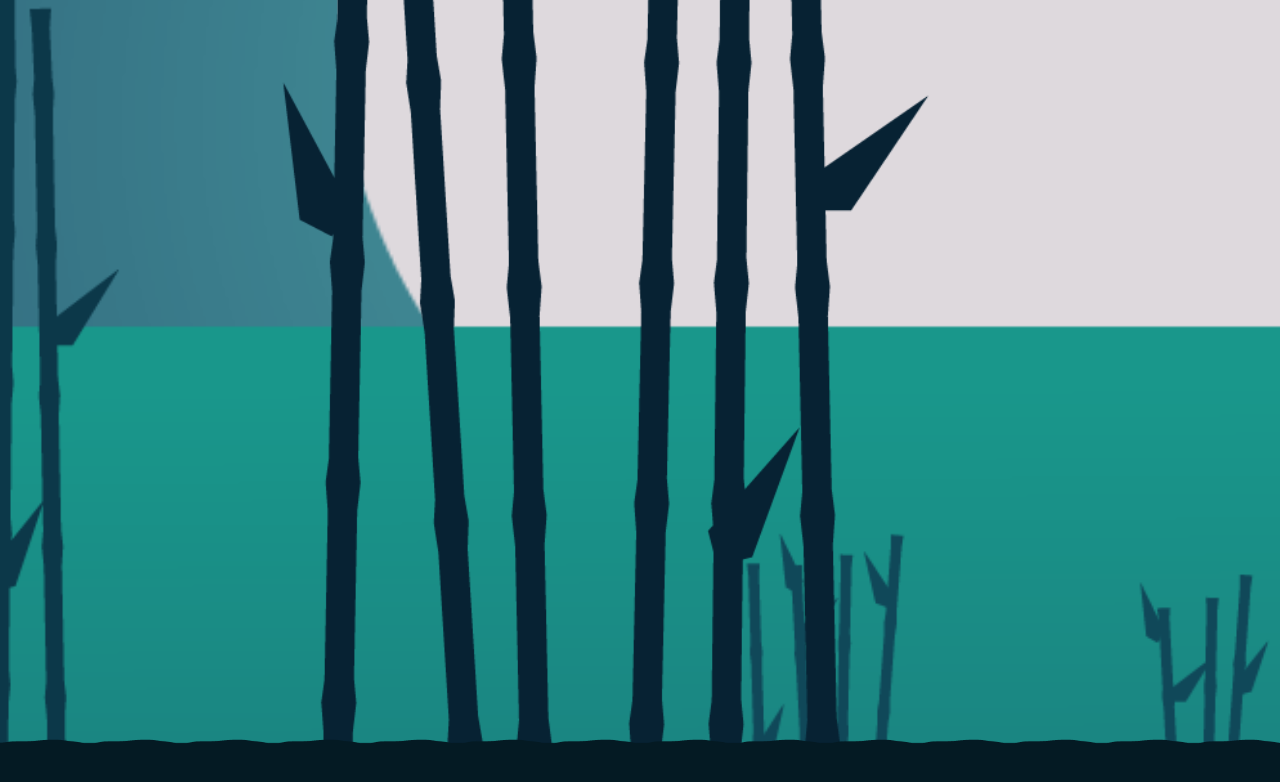
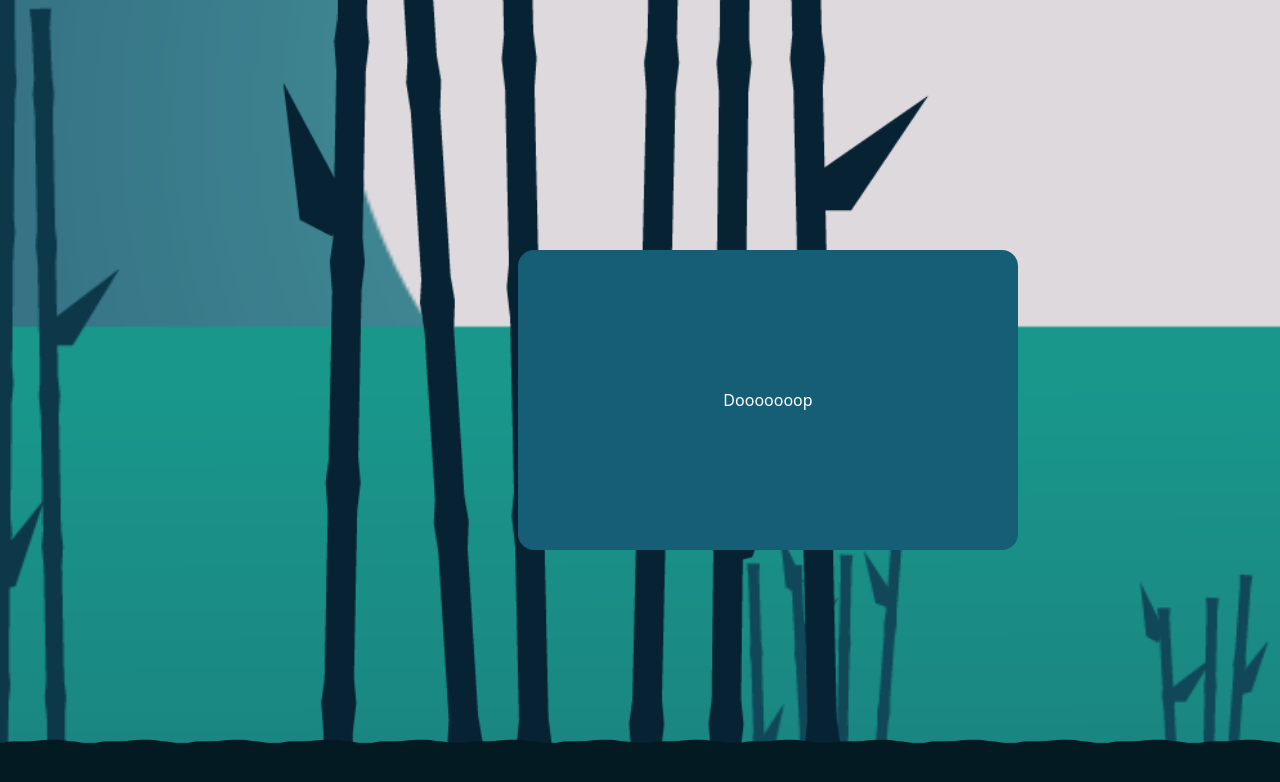
Before and after one commit to gurlanda/personal-website, a React (Create React App) app: page / in a window 1280 px wide. Shown: the top 782 px of the page. Built offline with nearby package versions, Linux system fonts and the light colour scheme.

Commit message:
Begin adding content

```diff
--- a/src/App.tsx
+++ b/src/App.tsx
@@ -1,4 +1,4 @@
-import Home from './pages/Home/Home';
+// import Home from './pages/Home/Home';
 import Sidescroll from './pages/Sidescroll/Sidescroll';
 import './index.css';
 
--- a/src/assets/img/backgrounds/forest/ForestLayers.tsx
+++ b/src/assets/img/backgrounds/forest/ForestLayers.tsx
@@ -1,4 +1,4 @@
-import layer1 from './layer-1.png';
+// import layer1 from './layer-1.png';
 import layer2 from './layer-2.png';
 import layer3 from './layer-3.png';
 import layer4 from './layer-4.png';
--- a/src/assets/img/backgrounds/swamp/SwampLayers.tsx
+++ b/src/assets/img/backgrounds/swamp/SwampLayers.tsx
@@ -1,4 +1,4 @@
-import layer1 from './layer-1.png';
+// import layer1 from './layer-1.png';
 import layer2 from './layer-2.png';
 import layer3 from './layer-3.png';
 import layer4 from './layer-4.png';
--- a/src/pages/Sidescroll/ParallaxContainer.tsx
+++ b/src/pages/Sidescroll/ParallaxContainer.tsx
@@ -23,7 +23,7 @@ const ParallaxContainer: React.FC<{ children?: ReactNode }> = ({
       'wheel',
       horizontalScrollOnWheelEvent
     );
-  }, [containerRef.current]);
+  }, []);
 
   return (
     <div
--- a/src/pages/Sidescroll/ParallaxLayer.tsx
+++ b/src/pages/Sidescroll/ParallaxLayer.tsx
@@ -1,4 +1,4 @@
-import React from 'react';
+import React, { ReactNode } from 'react';
 
 function parallaxLayerStyle(layerNumber: number): React.CSSProperties {
   const translateZ = `translateZ(${layerNumber}px)`;
@@ -14,10 +14,11 @@ function parallaxLayerStyle(layerNumber: number): React.CSSProperties {
   };
 }
 
-const ParallaxLayer: React.FC<{ imageUrl: string; layerNumber: number }> = ({
-  imageUrl,
-  layerNumber,
-}) => {
+const ParallaxLayer: React.FC<{
+  imageUrl: string;
+  layerNumber: number;
+  children?: ReactNode;
+}> = ({ imageUrl, layerNumber, children }) => {
   return (
     <div
       className="h-[100vh] w-full bg-contain bg-repeat-x"
@@ -25,7 +26,9 @@ const ParallaxLayer: React.FC<{ imageUrl: string; layerNumber: number }> = ({
         ...parallaxLayerStyle(layerNumber),
         backgroundImage: `url('${imageUrl}')`,
       }}
-    ></div>
+    >
+      {children}
+    </div>
   );
 };
 
--- a/src/pages/Sidescroll/Sidescroll.tsx
+++ b/src/pages/Sidescroll/Sidescroll.tsx
@@ -6,17 +6,29 @@ import forestLayers from '../../assets/img/backgrounds/forest/ForestLayers';
 import swampLayers from '../../assets/img/backgrounds/swamp/SwampLayers';
 
 const Sidescroll: React.FC<{}> = () => {
+  const contentLayer = (
+    <ParallaxLayer imageUrl={swampLayers[0]} layerNumber={0}>
+      <div className=" flex items-center justify-center w-full h-full text-white">
+        <div className=" h-[300px] w-[500px] bg-cyan-800 rounded-2xl flex items-center justify-center">
+          Dooooooop
+        </div>
+      </div>
+    </ParallaxLayer>
+  );
+  const otherSwampLayers = swampLayers
+    .filter((element, index) => index > 0)
+    .map((imageUrl, index) => (
+      <ParallaxLayer
+        layerNumber={(index + 1) * -1}
+        imageUrl={imageUrl}
+        key={index + 1}
+      />
+    ));
+  const swamp = [contentLayer, ...otherSwampLayers];
+
   return (
     <ParallaxContainer>
-      <ParallaxGroup width="120vw">
-        {swampLayers.map((imageUrl, index) => (
-          <ParallaxLayer
-            layerNumber={index * -1}
-            imageUrl={imageUrl}
-            key={index}
-          />
-        ))}
-      </ParallaxGroup>
+      <ParallaxGroup width="120vw">{swamp}</ParallaxGroup>
       <ParallaxGroup width="120vw">
         {forestLayers.map((imageUrl, index) => (
           <ParallaxLayer
```
